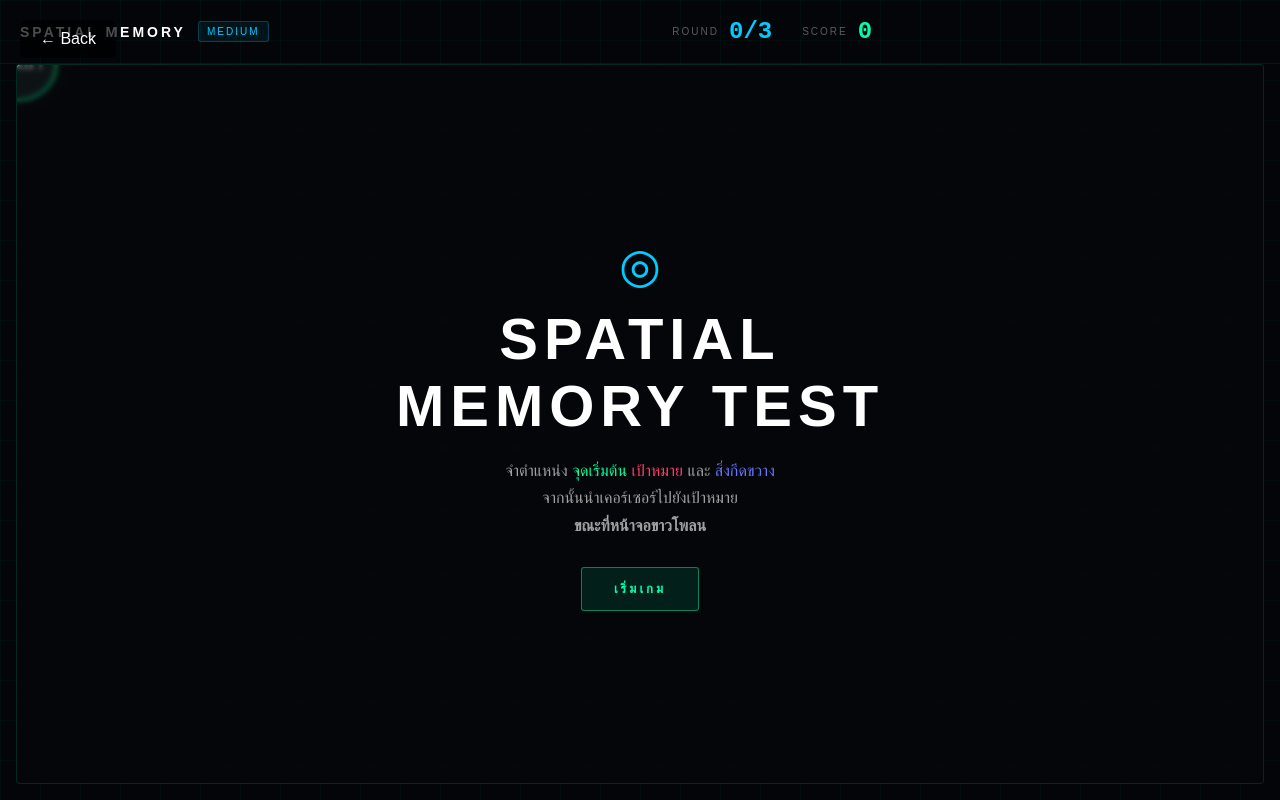
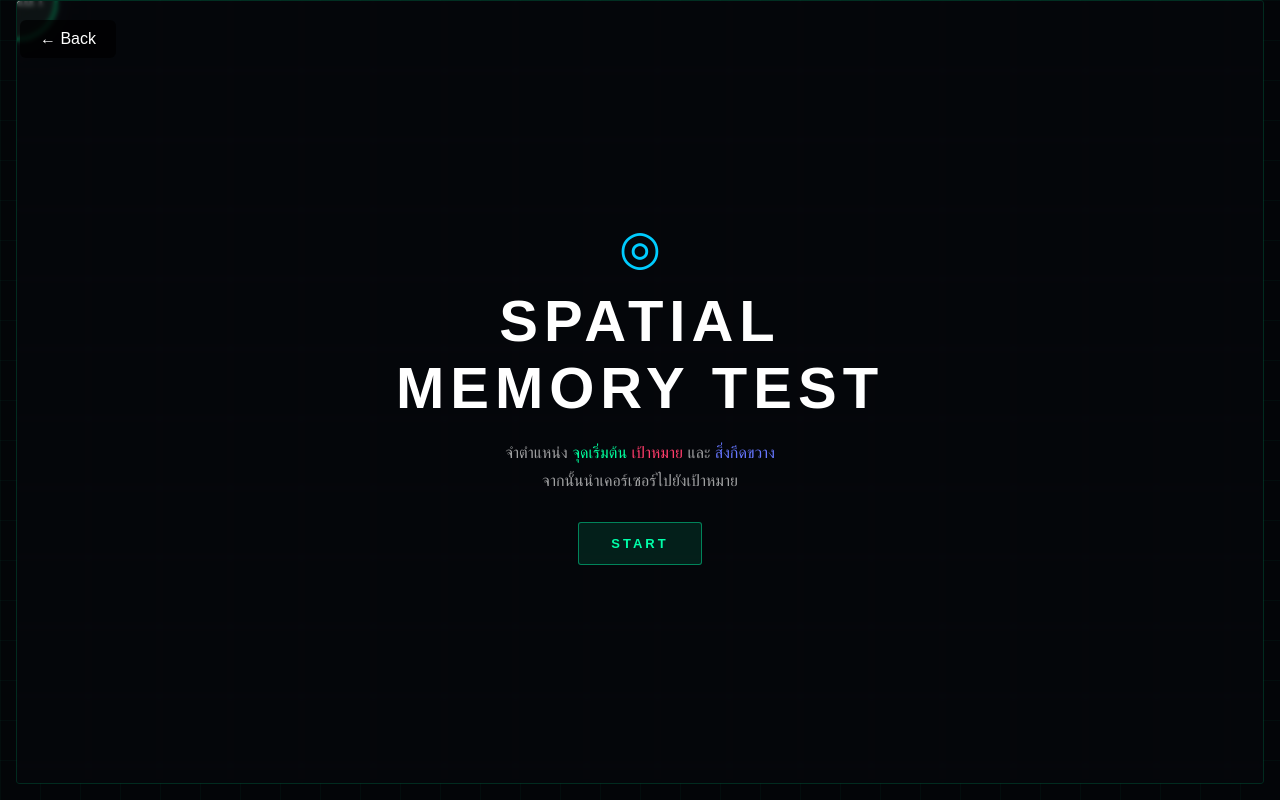
Before and after one commit to aphiwat03/computer_skill, a React (Vite) app: page / in a window 1280 px wide. Both pictures are taken after a click on the button 872 px from the left and 452 px from the top of the page. Built offline with nearby package versions, Linux system fonts and the light colour scheme.

Commit message:
ui: felete header on main menu

```diff
--- a/src/games/path/SpatialMemoryGame.tsx
+++ b/src/games/path/SpatialMemoryGame.tsx
@@ -17,8 +17,8 @@ interface SpatialMemoryGameProps {
   totalRounds?: number;
   playerId?: string;
   sessionId?: string;
-  onGameComplete?: (result: any) => void; // GameResult
-  onComplete?: (results: AttemptResult[]) => void; // Legacy
+  onGameComplete?: (result: any) => void;
+  onComplete?: (results: AttemptResult[]) => void;
 }
 
 // ─── Reducer ──────────────────────────────────────────────────────────────────
@@ -442,6 +442,7 @@ export default function SpatialMemoryGame({
     <div style={styles.root}>
       <div style={styles.bgGrid} />
       {/* Header */}
+      {state.phase !== "idle" && (
         <div style={styles.header}>
           <div style={styles.headerLeft}>
             <span style={styles.gameTitle}>SPATIAL MEMORY</span>
@@ -458,6 +459,7 @@ export default function SpatialMemoryGame({
             </span>
           </div>
         </div>
+      )}
 
       {/* Canvas area */}
       <div style={styles.canvasWrapper}>
@@ -485,10 +487,9 @@ export default function SpatialMemoryGame({
                 <br />
                 จากนั้นนำเคอร์เซอร์ไปยังเป้าหมาย
                 <br />
-                <strong>ขณะที่หน้าจอขาวโพลน</strong>
               </p>
               <button style={styles.btnPrimary} onClick={startRound}>
-                {state.round === 0 ? "เริ่มเกม" : "รอบถัดไป"}
+                {state.round === 0 ? "Start" : "Next Round"}
               </button>
             </div>
           </div>
```
Lines whose indentation alone changed are shown as unchanged.
